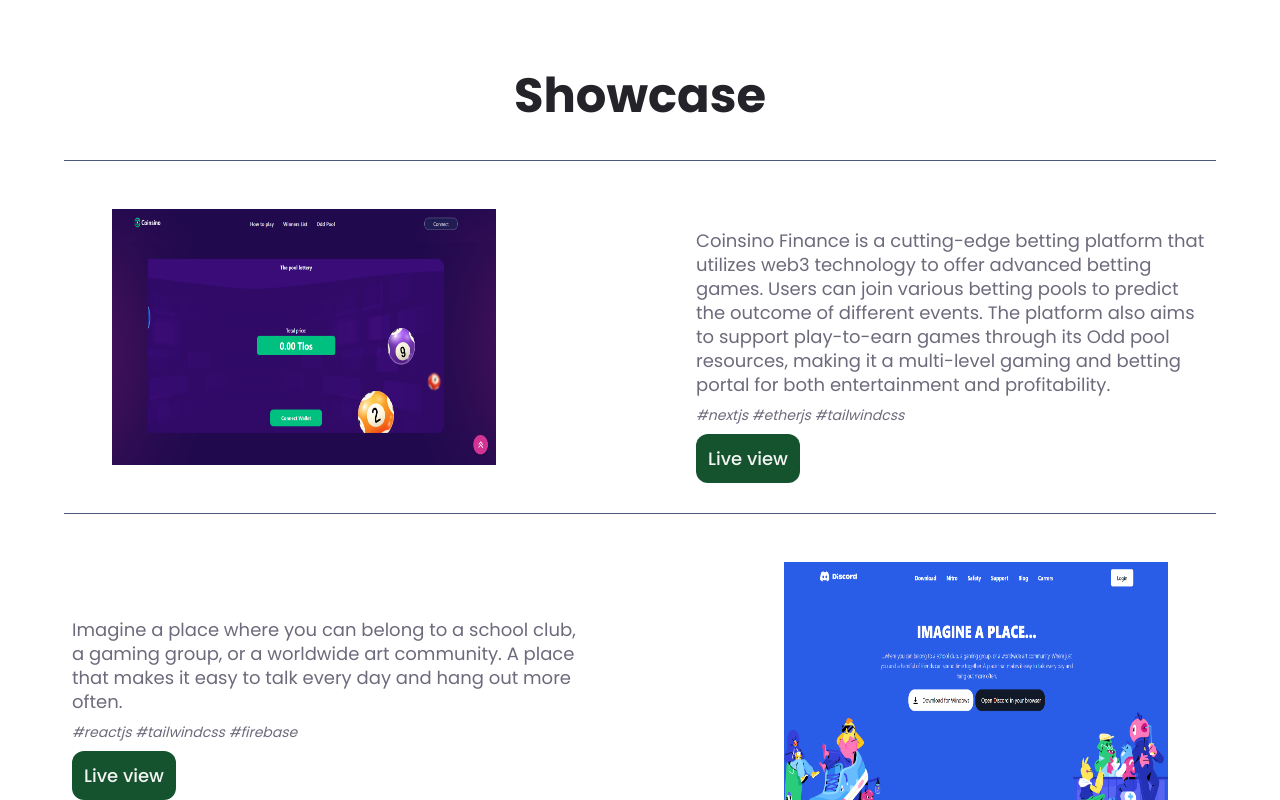
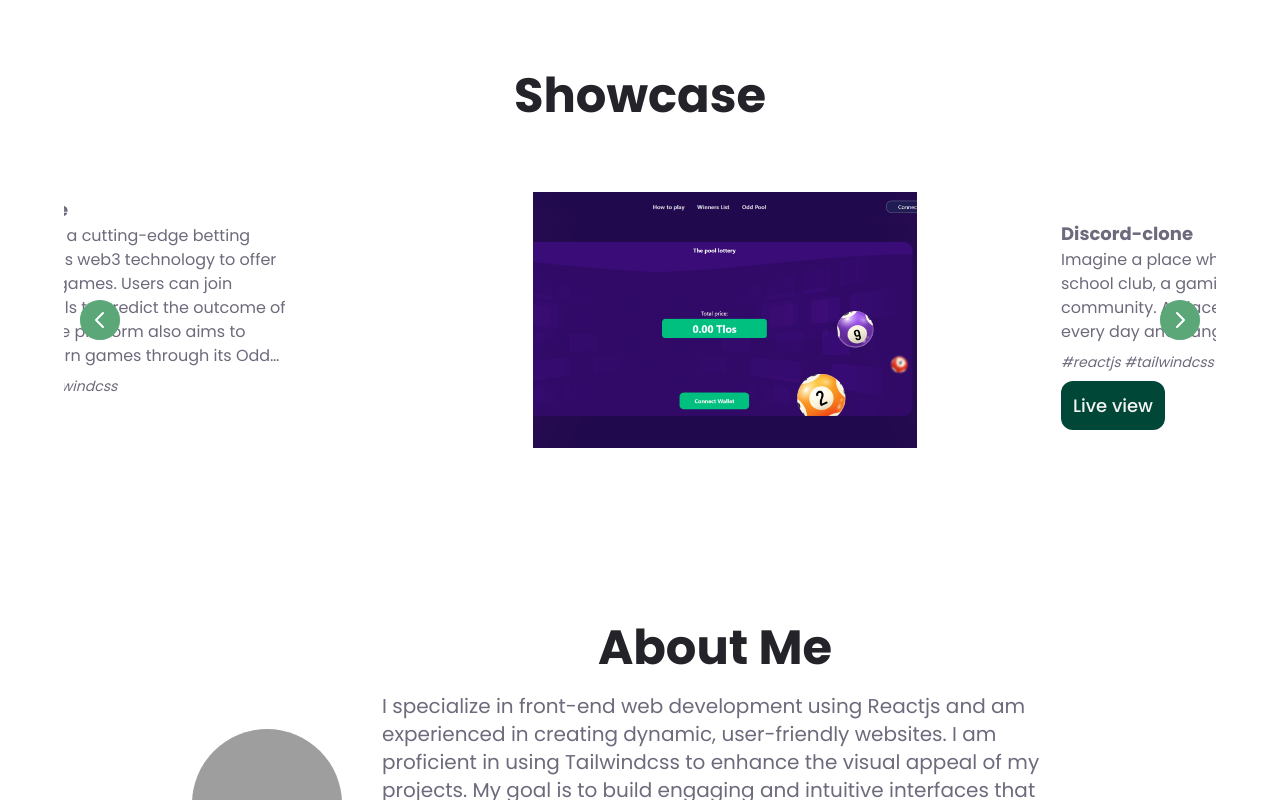
Before and after one commit to realrufans/game, a Next.js app: page / in a window 1280 px wide. Shown: the part 980-1780 px from the top of the page. Built offline with nearby package versions, Linux system fonts and the light colour scheme; grey boxes are pictures that could not be loaded.

Commit message:
layout fixes

```diff
--- a/components/footer.js
+++ b/components/footer.js
@@ -43,7 +43,9 @@ function Footer() {
       </div>
 
       <p className="text-base mt-2 text-center">
-        Copyright © 2022 | All rights reserved
+        {`Copyright © ${new Date(
+          Date.now()
+        ).getFullYear()} | All rights reserved`}
       </p>
     </footer>
   );
--- a/package.json
+++ b/package.json
@@ -15,8 +15,11 @@
     "@heroicons/react": "^1.0.6",
     "@hivechain/hivejs": "^1.0.4",
     "@hiveio/dhive": "^1.2.4",
+    "@tailwindcss/line-clamp": "^0.4.2",
     "dhive-sl": "^2.0.0-prerelease.9",
     "emailjs-com": "^3.2.0",
+    "flowbite": "^1.6.3",
+    "flowbite-react": "^0.3.8",
     "markdown-it": "^13.0.1",
     "next": "12.2.3",
     "next-themes": "^0.2.0",
--- a/pages/index.js
+++ b/pages/index.js
@@ -20,35 +20,7 @@ import "swiper/css/pagination";
 
 // import required modules
 import { Navigation, Pagination, Mousewheel, Keyboard } from "swiper";
-
-const CustomNavigation = (slot = { next: false, prev: false }) => {
-  const swiper = useSwiper();
-  const [slideProgress, setSlideProgress] = useState(0);
-  swiper.on("slideChange", (e) => {
-    setSlideProgress(e.progress);
-  });
-
-  return (
-    <div>
-      {slot.prev && (
-        <button
-          onClick={() => swiper.slidePrev()}
-          disabled={slideProgress === 0}
-        >
-          <ChevronLeftIcon className="h-7 text-[#e6e6e6] bg-green-900" />
-        </button>
-      )}
-      {slot.next && (
-        <button
-          onClick={() => swiper.slideNext()}
-          disabled={slideProgress === 1}
-        >
-          <ChevronRightIcon className="h-7 text-[#e6e6e6]  bg-green-900" />
-        </button>
-      )}
-    </div>
-  );
-};
+import { Carousel } from "flowbite-react";
 
 export default function Home() {
   const [mounted, setMounted] = useState(false);
@@ -62,7 +34,19 @@ export default function Home() {
       preserveAspectRatio: "xMidYMid slice",
     },
   };
-  useEffect(() => setMounted(true), []);
+  useEffect(() => {
+    setMounted(true);
+    if (mounted) {
+      document
+        .getElementById("carousel")
+        .children[3].firstChild.classList.add("carouselBtn");
+      document
+        .getElementById("carousel")
+        .children[2].lastChild.classList.add("carouselBtn");
+    }
+
+    return () => setMounted(false);
+  }, [mounted]);
 
   if (!mounted) return null;
 
@@ -120,17 +104,32 @@ export default function Home() {
             Showcase
           </h2>
 
+          <div className="h-[450px] sm:h-64 xl:h-80 2xl:h-96  ">
+            <Carousel slideInterval={5000} id="carousel">
               {projects.map((project) => {
                 return (
                   <div
                     key={project.id}
-                className="flex flex-col sm:flex-row  mx-auto w-full justify-between items-center p-2 border-t-[1px] border-[#4b597d] "
+                    className="flex flex-col sm:flex-row  mx-auto w-full justify-between items-center p-2   "
                   >
-                <div className=" sm:max-w-xs md:max-w-md lg:max-w-lg   ">
-                  <h2 className=" text-lg lg:2xl: font-bold text-white/90">
+                    <div className=" sm:max-w-xs md:max-w-md lg:max-w-lg  p-16 ">
+                      <div
+                        className={`sm:hidden relative m-5 h-52 w-80 mx-auto`}
+                      >
+                        <Image
+                          alt={project.alt}
+                          layout="fill"
+                          loading={"eager"}
+                          src={project.thumbnail}
+                          className="hover:scale-105   "
+                        />
+                      </div>
+                      <h2 className=" text-lg lg:2xl: font-bold">
                         {project.name}
                       </h2>
-                  <p className="leading-6  text-lg ">{project.description}</p>
+                      <p className="leading-6  text-base line-clamp-3 sm:line-clamp-6 ">
+                        {project.description}
+                      </p>
                       <p className=" italic text-sm mt-2   "> {project.tags}</p>
                       <div className="mt-5">
                         <a
@@ -143,21 +142,22 @@ export default function Home() {
                     </div>
 
                     <div
-                  className={`${
-                    project.id % 2 == 0 && "sm:order-first"
-                  }  relative m-10 h-64 w-96 sm:h-52 sm:w-64  lg:h-64 lg:w-96`}
+                      className={`hidden sm:inline-flex   relative m-10 sm:mr-16    sm:h-52 sm:w-64  lg:h-64 lg:w-96`}
                     >
                       <Image
                         alt={project.alt}
                         layout="fill"
                         loading={"eager"}
+                        objectFit="cover"
                         src={project.thumbnail}
-                    className="hover:scale-105"
+                        className="hover:scale-105  border-2 "
                       />
                     </div>
                   </div>
                 );
               })}
+            </Carousel>
+          </div>
         </div>
 
         <div
--- a/styles/globals.css
+++ b/styles/globals.css
@@ -20,11 +20,17 @@
     @apply text-[#242329]  dark:text-[#b4bcd1];
   }
 
-  .theme-btn{
-    @apply h-9 cursor-pointer animate-pulse
+  .theme-btn {
+    @apply h-9 cursor-pointer animate-pulse ;
   }
 
-  .nav-btn{
-    @apply hover:scale-[1.1] hover:ease-in-out  p-1
+  .nav-btn {
+    @apply hover:scale-[1.1] hover:ease-in-out hover:text-black dark:hover:text-white hover:font-bold  p-1;
   }
 }
+
+
+.carouselBtn {
+  background-color: rgb(21 128 61);
+  border-radius: 9999px;
+}
--- a/tailwind.config.js
+++ b/tailwind.config.js
@@ -7,6 +7,7 @@ module.exports = {
   content: [
     "./pages/**/*.{js,ts,jsx,tsx}",
     "./components/**/*.{js,ts,jsx,tsx}",
+    "node_modules/flowbite-react/**/*.{js,jsx,ts,tsx}",
   ],
   theme: {
     extend: {
@@ -18,5 +19,5 @@ module.exports = {
       },
     },
   },
-  plugins: [],
+  plugins: [require("flowbite/plugin"), require('@tailwindcss/line-clamp')] ,
 };
```
Also changed, not shown: 2 other files (tests, documents, lock files or other folders). Lines whose indentation alone changed are shown as unchanged.
